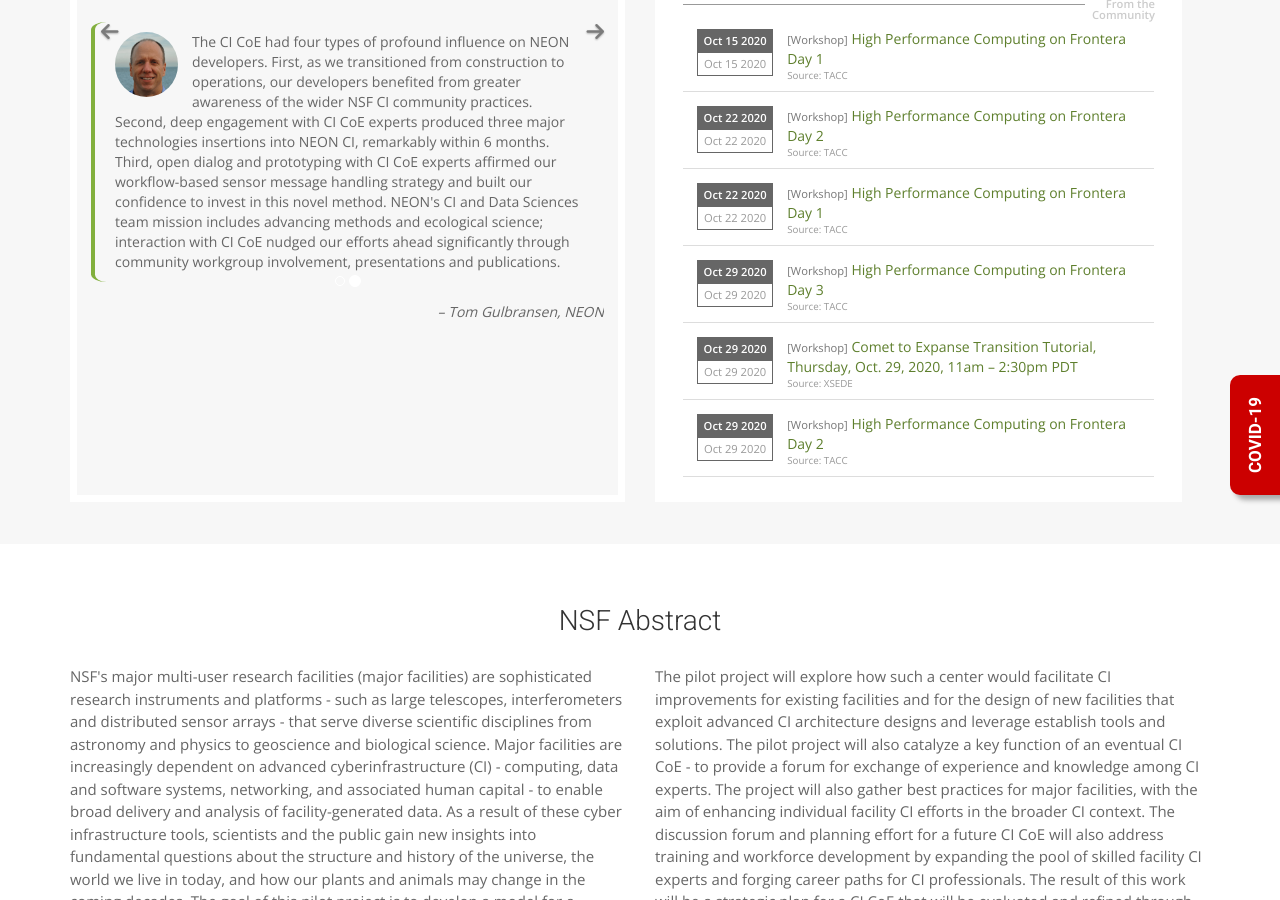
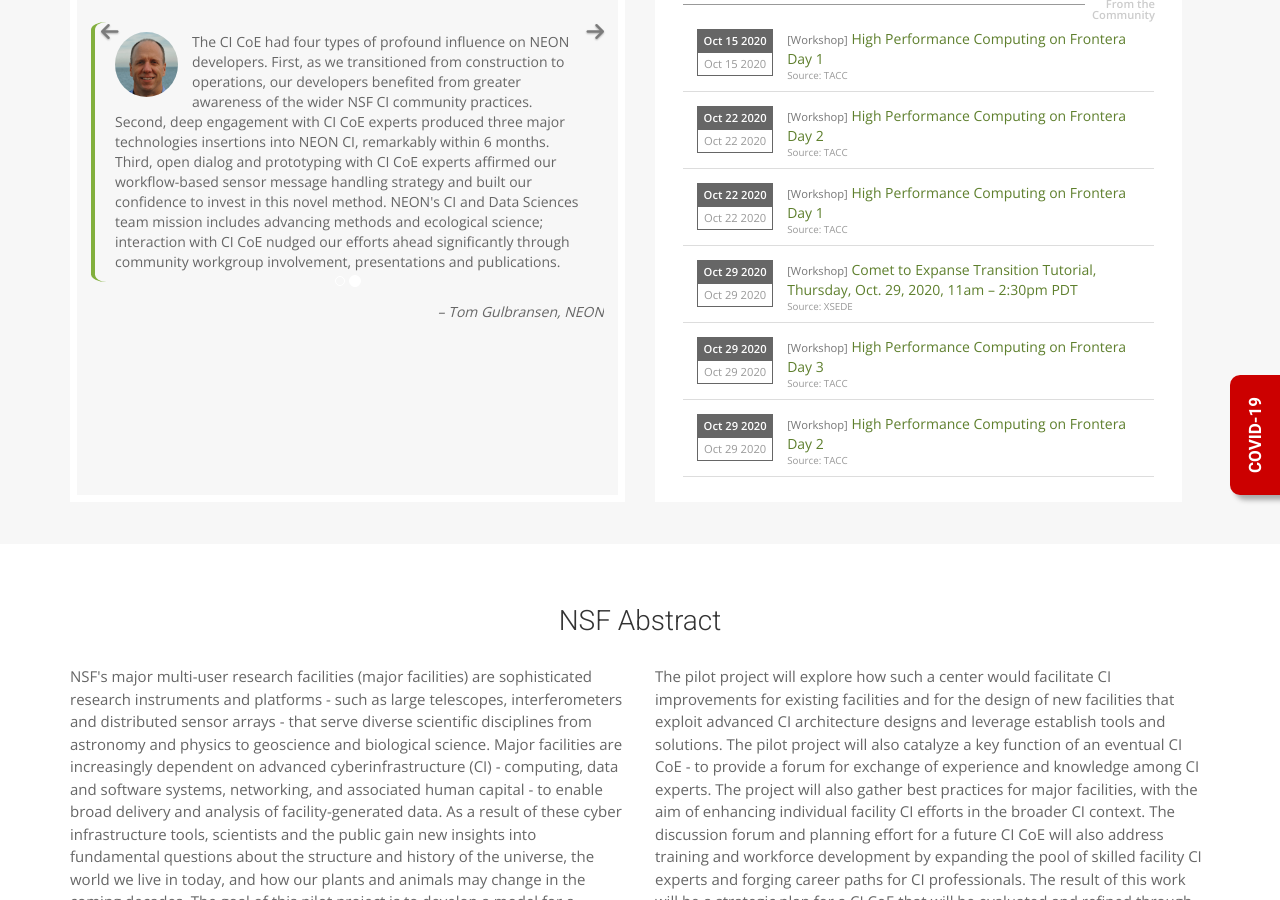
Before and after one commit to cicoe/cicoe.github.io, a Jekyll site: the page built from index.html, in a window 1280 px wide and 900 px high, scrolled down 1089 px. Built offline with Jekyll 4.4.1, drawn with Linux system fonts in a browser that asks for light colours; nearby versions of some CDN libraries; some web fonts are replaced; comment, search, counter and statistics services are not loaded.

Commit message:
updated training events

```diff
--- a/_data/training_opportunities.yml
+++ b/_data/training_opportunities.yml
@@ -21,13 +21,6 @@
   website: "https://learn.tacc.utexas.edu/course/view.php?id=94"
 - categroy: Workshop
   end_date: October 29, 2020
-  source: TACC
-  start_date: October 29, 2020
-  time: ''
-  title: High Performance Computing on Frontera Day 3
-  website: "https://learn.tacc.utexas.edu/course/view.php?id=95"
-- categroy: Workshop
-  end_date: October 29, 2020
   source: XSEDE
   start_date: October 29, 2020
   time: ''
@@ -39,5 +32,19 @@
   source: TACC
   start_date: October 29, 2020
   time: ''
+  title: High Performance Computing on Frontera Day 3
+  website: "https://learn.tacc.utexas.edu/course/view.php?id=95"
+- categroy: Workshop
+  end_date: October 29, 2020
+  source: TACC
+  start_date: October 29, 2020
+  time: ''
   title: High Performance Computing on Frontera Day 2
   website: "https://learn.tacc.utexas.edu/course/view.php?id=95"
+- categroy: Workshop
+  end_date: November 03, 2020
+  source: XSEDE
+  start_date: November 03, 2020
+  time: ''
+  title: 'XSEDE HPC Workshop: OpenMP - November 3, 2020'
+  website: "https://www.xsede.org/web/xup/course-calendar/-/training-user/class/2168/session/3829/register"
```
